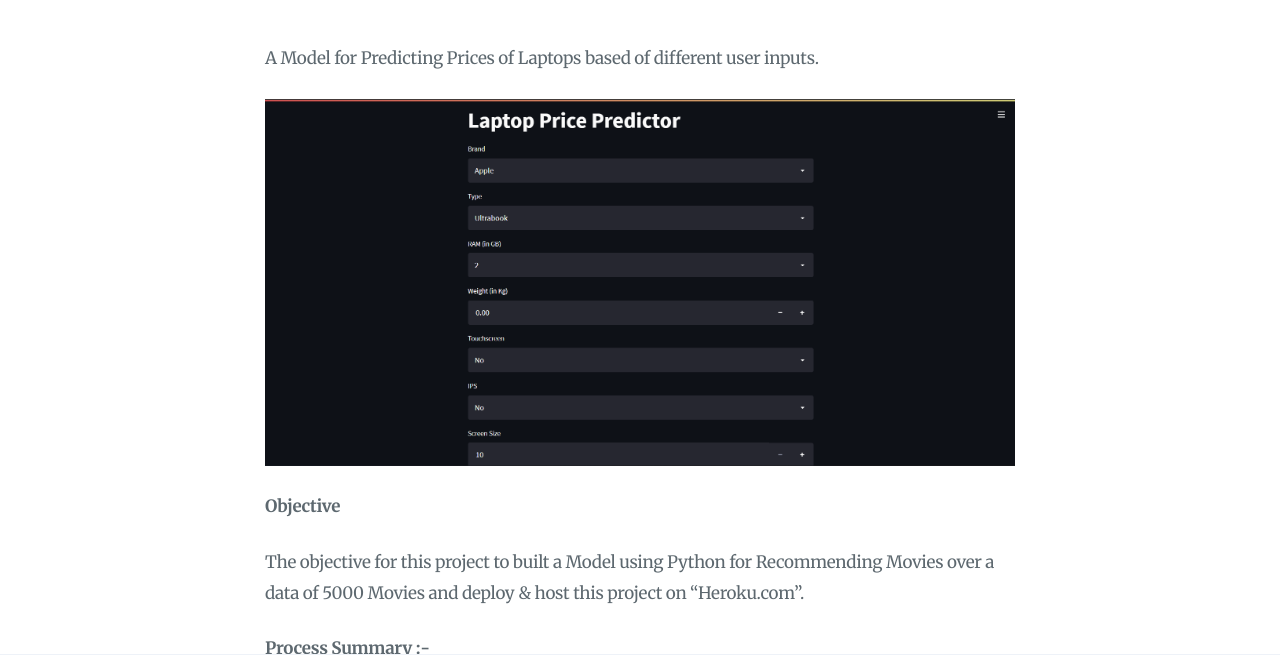
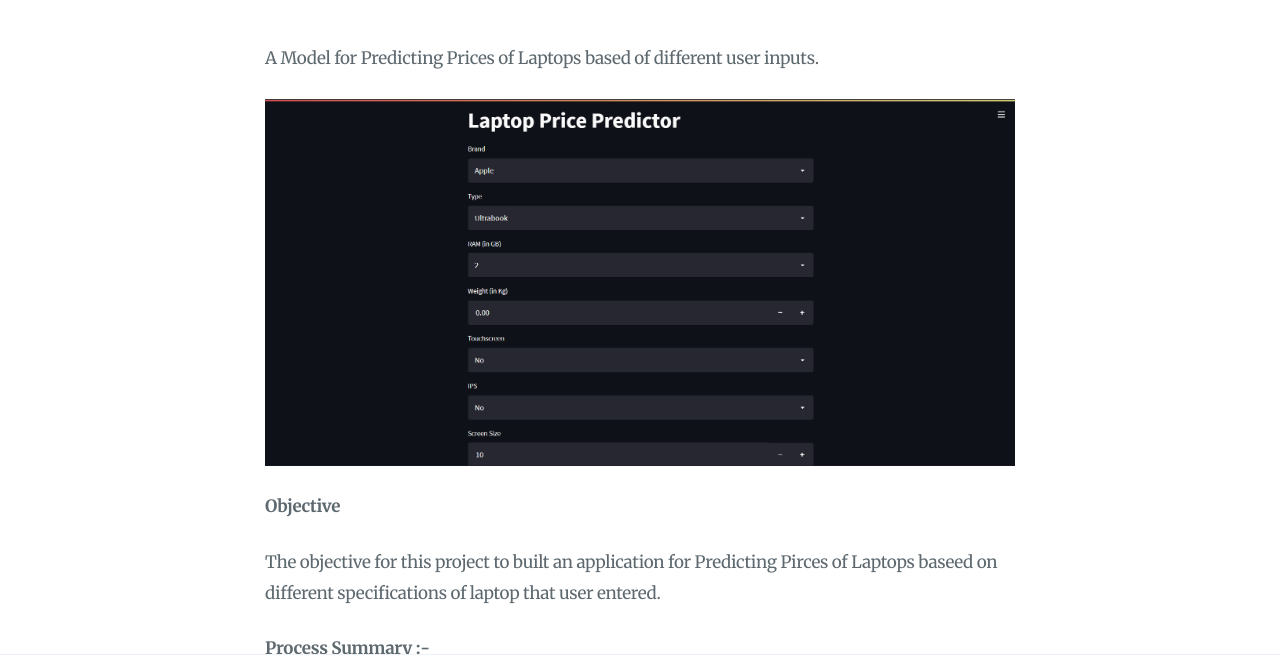
Before and after one commit to Shashank0309-hub/Shashank0309-hub.github.io, a plain HTML site: page 2022/01/laptop-price-predictor/index.html in a window 1280 px wide. Shown: the part 146-813 px from the top of the page. Drawn offline with nearby package versions, Linux system fonts and the light colour scheme.

Commit message:
Update index.html

```diff
--- a/2022/01/laptop-price-predictor/index.html
+++ b/2022/01/laptop-price-predictor/index.html
@@ -278,7 +278,7 @@
               <p>A Model for Predicting Prices of Laptops based of different user inputs.</p>
 <p><a href="https://ssk-laptop-pr-predictor.herokuapp.com/"><img src="/img/lpp.png" alt="Laptop"></a></p>
 <p><strong>Objective</strong></p>
-<p>The objective for this project to built a Model using Python for Recommending Movies over a data of 5000 Movies and deploy &amp; host this project on &ldquo;Heroku.com&rdquo;.</p>
+<p>The objective for this project to built an application for Predicting Pirces of Laptops baseed on different specifications of laptop that user entered.</p>
 <p><strong>Process Summary :-</strong></p>
 <ul>
 <li>Built a Model using Python for Predicting Prices of Laptops based of different user inputs.</li>
```
